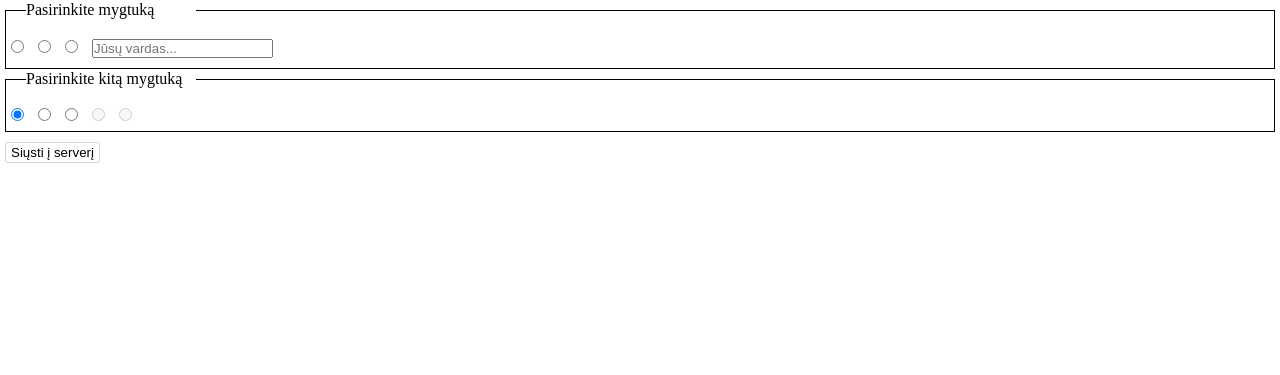
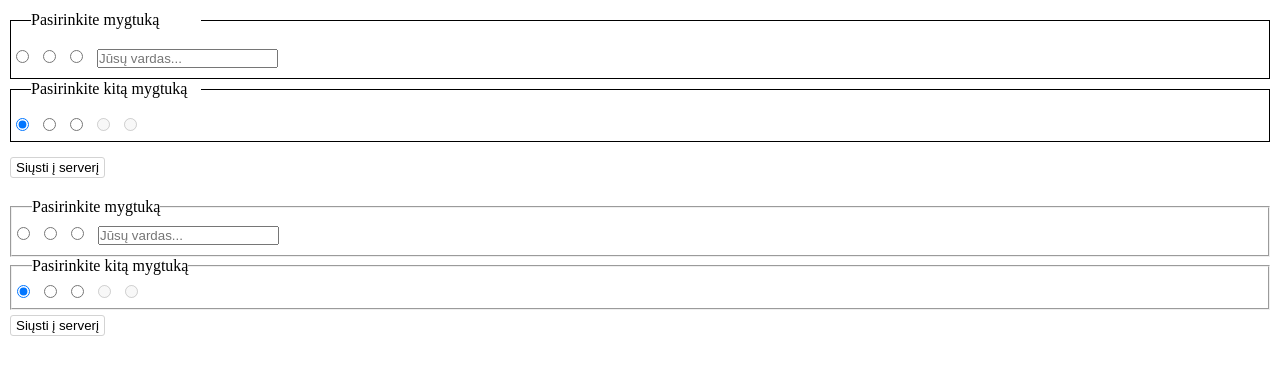
Before and after one commit to gedasfs/cafs2, a PHP site: page /task_form2.html in a window 1280 px wide. Shown: the top 375 px of the page. Run offline with PHP 8.4, Linux system fonts and the light colour scheme.

Commit message:
forms task 2. added correct sol.

```diff
--- a/css/task_form2.css
+++ b/css/task_form2.css
@@ -4,20 +4,36 @@
 }
 
 main {
-	margin: 5px 5px;
+	margin: 10px 10px;
 }
 
 div {
 	border: 1px solid black;
 	margin: 10px 0px;
+
 }
 
-input {
+form {
+	margin: 20px 0px;
+}
+
+.but1 {
 	margin: 10px 5px;
 }
 
+.but2 {
+	margin: 10px 5px;
+}
+
+legend {
+	margin-left: 20px;
+}
+
+input:first-child {
+	margin-left: 30px;
+}
+
 p {
-
 	width: 170px;
 	position: relative;
 	top: -10px;
@@ -28,6 +44,7 @@ p {
 
 button	{
 	background: white;
+	margin-top: 5px;
 	padding: 2px 5px;
 	border-radius:  3px;
 	border: 1px solid lightgrey;
--- a/task_form2.html
+++ b/task_form2.html
@@ -11,21 +11,45 @@
 		<form action="" method="POST">
 			<div>
 				<p>Pasirinkite mygtuką</p>
-				<input type="radio" name="but1">
-				<input type="radio" name="but1">
-				<input type="radio" name="but1">
-				<input type="text" name="name" placeholder="Jūsų vardas...">
+				<input class="but1" type="radio" name="but1">
+				<input class="but1" type="radio" name="but1">
+				<input class="but1" type="radio" name="but1">
+				<input class="but1" type="text" name="name" placeholder="Jūsų vardas...">
 			</div>
 			<div>
 				<p>Pasirinkite kitą mygtuką</p>
-				<input type="radio" name="but2" checked>
-				<input type="radio" name="but2">
-				<input type="radio" name="but2">
-				<input type="radio" name="but2" disabled>
-				<input type="radio" name="but2" disabled>
+				<input class="but1" type="radio" name="but2" checked>
+				<input class="but1" type="radio" name="but2">
+				<input class="but1" type="radio" name="but2">
+				<input class="but1" type="radio" name="but2" disabled>
+				<input class="but1" type="radio" name="but2" disabled>
 			</div>
 			<button>Siųsti į serverį</button>
 		</form>
+
+
+		<form action="">
+			<fieldset>
+				<legend>Pasirinkite mygtuką</legend>
+				<input class="but2" type="radio" name="radios1">
+				<input class="but2" type="radio" name="radios1">
+				<input class="but2" type="radio" name="radios1">
+				<input class="but2" type="text" name="firstname" placeholder="Jūsų vardas...">
+			</fieldset>
+
+			<fieldset>
+				<legend>Pasirinkite kitą mygtuką</legend>
+				<input class="but2" type="radio" name="radios2" checked>
+				<input class="but2" type="radio" name="radios2">
+				<input class="but2" type="radio" name="radios2">
+				<input class="but2" type="radio" name="radios2" disabled>
+				<input class="but2" type="radio" name="radios2" disabled>
+			</fieldset>
+			<button>Siųsti į serverį</button>
+		</form>
+
 	</main>
+
+
 </body>
 </html>
```
